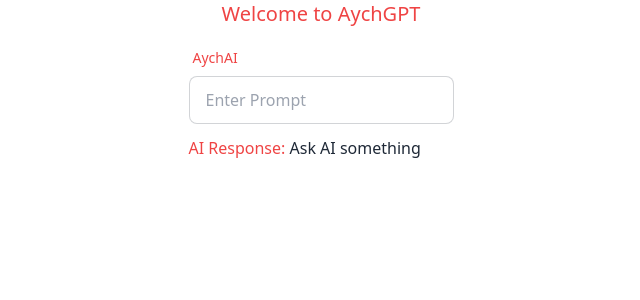
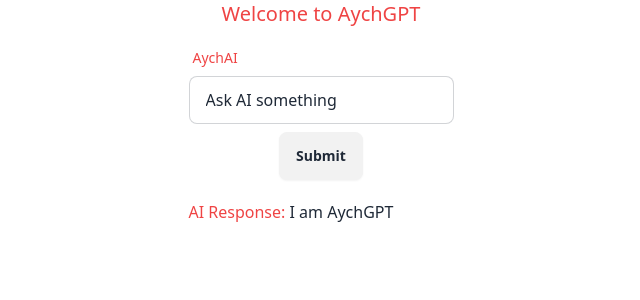
Before and after one commit to aych-dev/AychGPT, a React (Vite) app: page / in a window 1280 px wide. Shown: the top 300 px of the page, without its empty margins (319-959 px from the left). Built offline with nearby package versions, Linux system fonts and the light colour scheme.

Commit message:
updated frontend request

```diff
--- a/src/App.tsx
+++ b/src/App.tsx
@@ -3,11 +3,17 @@ import axios, { AxiosError } from 'axios';
 
 function App() {
   const [prompt, setPrompt] = useState<string>('Ask AI something');
+  const [aiResponse, setAiResponse] = useState<string>('I am AychGPT');
 
-  const submitPrompt = async () => {
+  const submitPrompt = async (e) => {
+    console.log(aiResponse);
+    e.preventDefault();
+
     try {
-      const res = await axios.get('http://localhost:8000/completions');
-      setPrompt(res.data);
+      const res = await axios.post('http://localhost:8000/completions', {
+        messages: prompt,
+      });
+      setAiResponse(res.data);
     } catch (e) {
       console.error((e as AxiosError).message);
     }
@@ -19,12 +25,11 @@ function App() {
         <h1 className=' text-red-500 text-xl flex items-center justify-center'>
           Welcome to AychGPT
         </h1>
-        {/* <div className='flex items-center justify-center'>
-          <button className='btn max-w-xs ' onClick={submitPrompt}>
-            Activate AI
-          </button>
-        </div> */}
-        <div className='flex items-center justify-center'>
+
+        <form
+          className='flex items-center justify-center'
+          onSubmit={submitPrompt}
+        >
           <label className='form-control w-full max-w-xs'>
             <div className='label'>
               <span className='label-text text-red-500'>AychAI</span>
@@ -33,11 +38,16 @@ function App() {
               type='text'
               placeholder='Enter Prompt'
               className='input input-bordered w-full max-w-xs'
+              onChange={(e) => setPrompt(e.target.value)}
+              value={prompt}
             />
+            <div className='flex items-center justify-center p-2'>
+              <input type='submit' value='Submit' className='btn' />
+            </div>
           </label>
-        </div>
+        </form>
         <div>
-          <span className='text-red-500'>AI Response:</span> {prompt}
+          <span className='text-red-500'>AI Response:</span> {aiResponse}
         </div>
       </div>
     </>
--- a/src/services/server.js
+++ b/src/services/server.js
@@ -12,11 +12,12 @@ app.use(cors());
 
 app.get('/completions', async (req, res) => {
   try {
+    const { messages } = req.body || 'How are you?';
     const completions = await openai.chat.completions.create({
       messages: [
         {
           role: 'user',
-          content: 'What are the team colors of the New York Mets?',
+          content: messages,
         },
       ],
       model: 'gpt-3.5-turbo',
```
